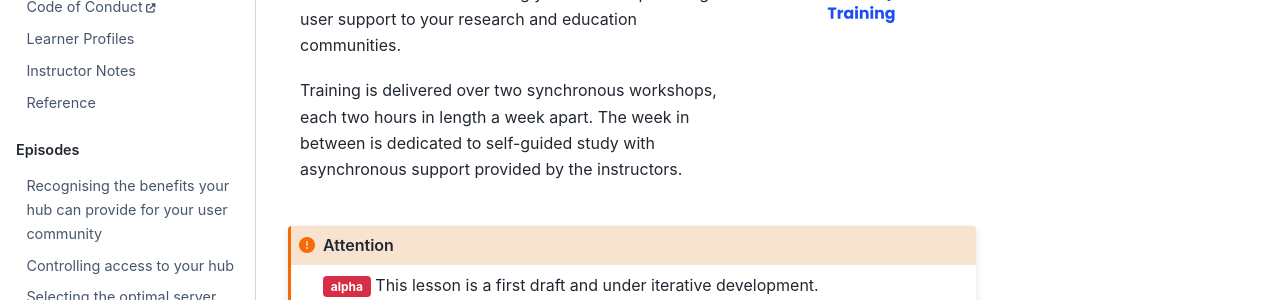
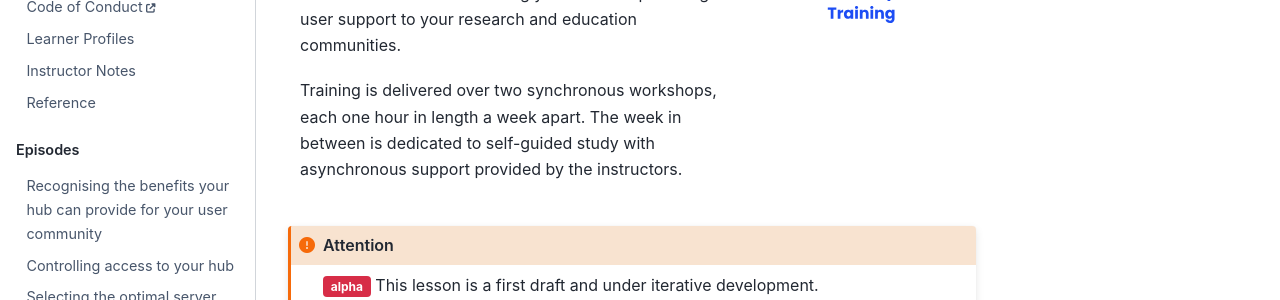
Before and after one commit to czi-catalystproject/hub-champion-training, a Jupyter Book: the page built from index.md, in a window 1280 px wide and 900 px high. Shown: the part 254-554 px from the top of the window. Built offline with Jupyter Book 1.0.4 settings and Sphinx 7.4.7 and the Sphinx Book theme 1.1.4, drawn with Linux system fonts in a browser that asks for light colours; nearby versions of some CDN libraries; some of the changed text lies outside the part shown.

Commit message:
Update workshop length and contact details

```diff
--- a/index.md
+++ b/index.md
@@ -18,7 +18,7 @@
 
 This lesson is aimed at Hub Champions in charge of 2i2c managed JupyterHubs in the cloud. Learn the fundamentals of administering your hub and providing user support to your research and education communities.
 
-Training is delivered over two synchronous workshops, each two hours in length a week apart. The week in between is dedicated to self-guided study with asynchronous support provided by the instructors.
+Training is delivered over two synchronous workshops, each one hour in length a week apart. The week in between is dedicated to self-guided study with asynchronous support provided by the instructors.
 ::::
 
 :::::
```
Also changed, not shown: other parts of index.md (+1 -1 lines).
